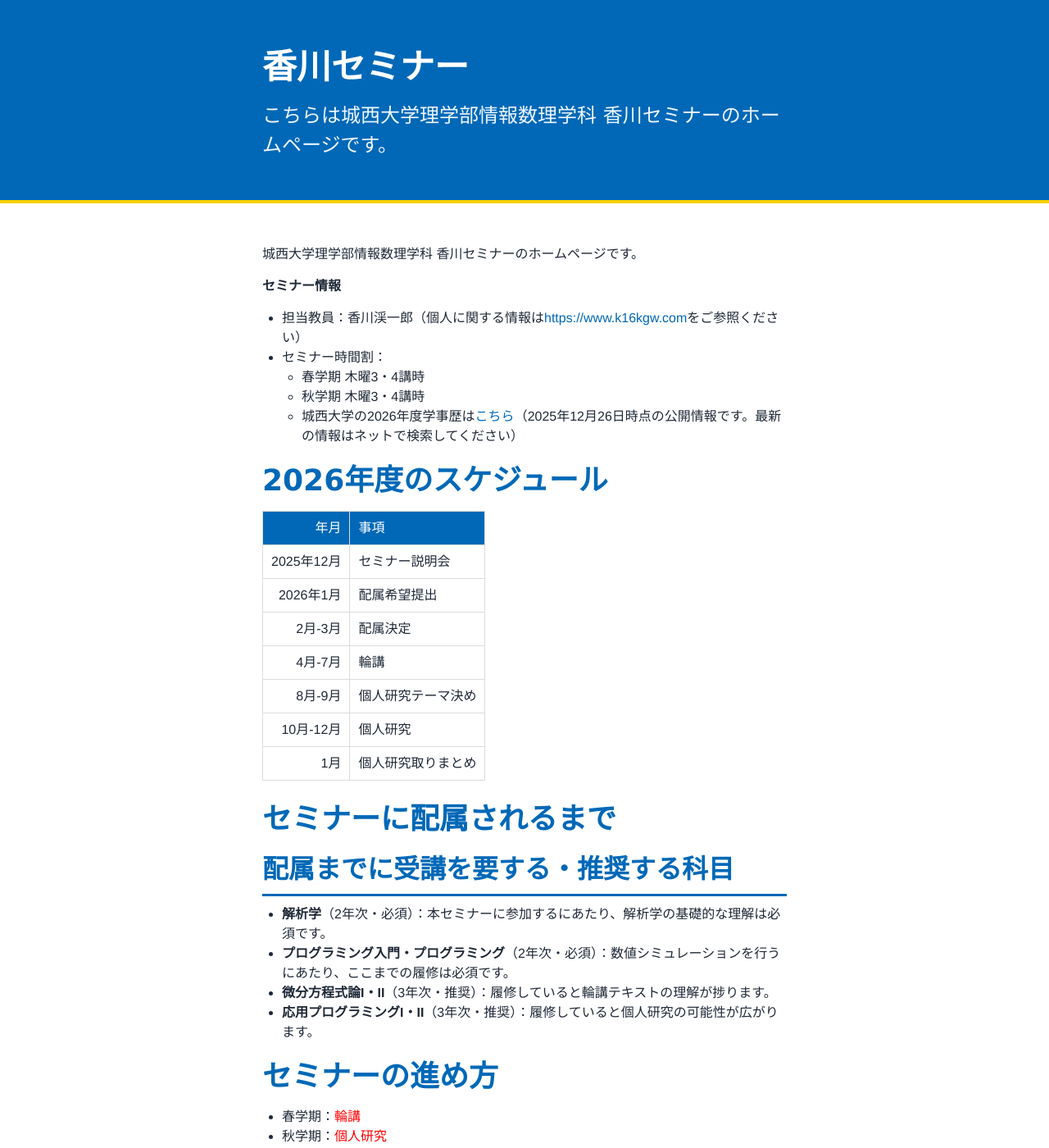
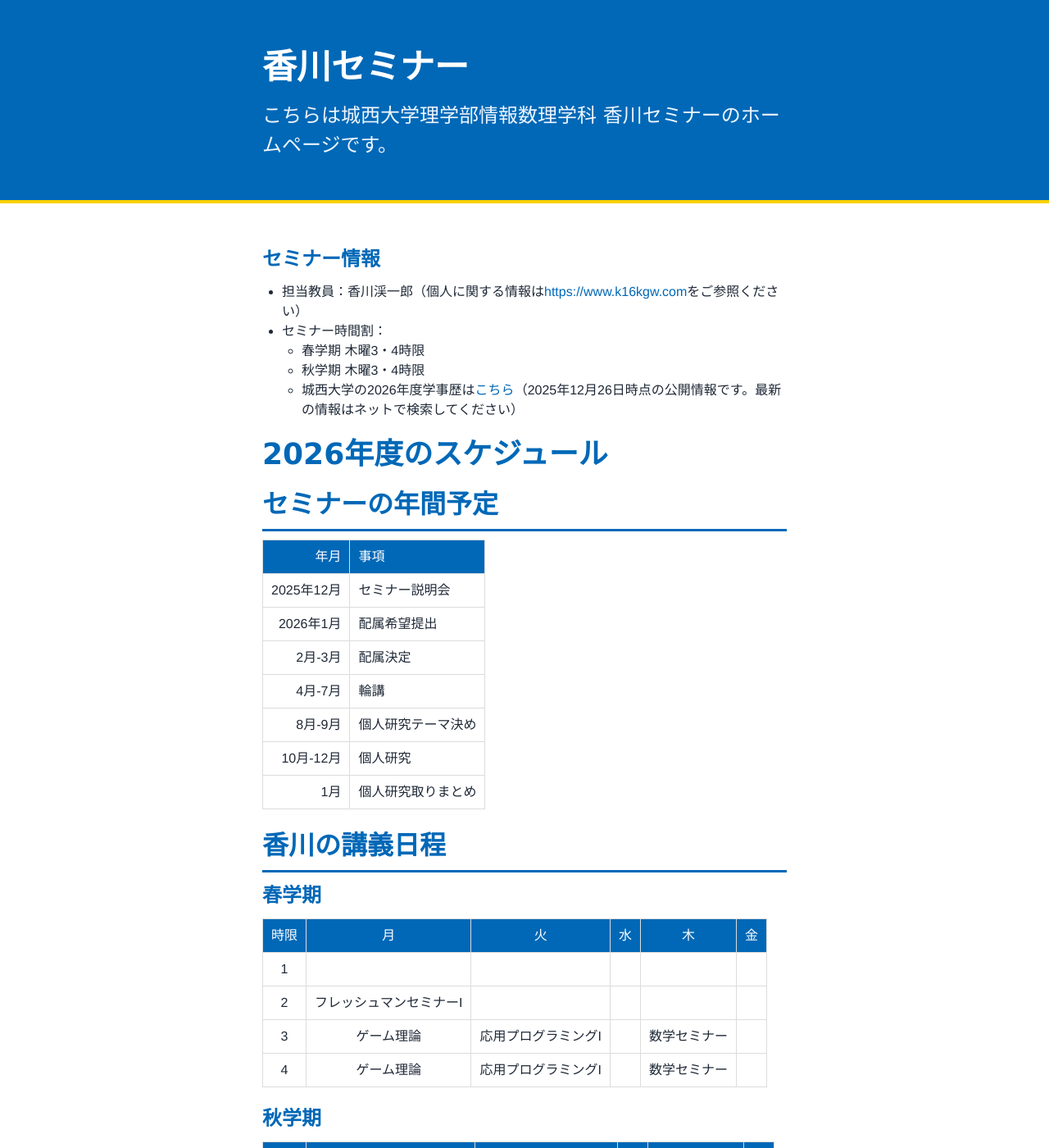
Before and after one commit to k16kgw/k16kgw.github.io, a Jekyll site: the page built from index.md, in a window 1280 px wide and 1400 px high. Shown: the whole window at 82% size. Built offline with Jekyll 4.4.1, drawn with Linux system fonts in a browser that asks for light colours; some of the changed text lies outside the part shown.

Commit message:
add schedule

```diff
--- a/index.md
+++ b/index.md
@@ -4,19 +4,21 @@
 
 ---
 
-城西大学理学部情報数理学科 香川セミナーのホームページです。
+<!-- 城西大学理学部情報数理学科 香川セミナーのホームページです。 -->
 
-**セミナー情報**
+### セミナー情報
 
 - 担当教員：香川渓一郎（個人に関する情報は[https://www.k16kgw.com](https://www.k16kgw.com)をご参照ください）
 - セミナー時間割：
-  - 春学期 木曜3・4講時
-  - 秋学期 木曜3・4講時
+  - 春学期 木曜3・4時限
+  - 秋学期 木曜3・4時限
   - 城西大学の2026年度学事歴は[こちら](./documents/academic_calendar2026_1208.pdf)（2025年12月26日時点の公開情報です。最新の情報はネットで検索してください）
 
 <!-- <span style="color: red; ">now</span> -->
 
 # 2026年度のスケジュール
+
+## セミナーの年間予定
 
 | 年月 | 事項 |
 | ---: | :--- |
@@ -27,6 +29,26 @@
 | 8月-9月 | 個人研究テーマ決め |
 | 10月-12月 | 個人研究 |
 | 1月 | 個人研究取りまとめ |
+
+## 香川の講義日程
+
+### 春学期
+
+| 時限 | 月 | 火 | 水 | 木 | 金 |
+| :-: | :-: | :-: | :-: | :-: | :-: |
+|  1  |     |     |     |     |     |
+|  2  | フレッシュマンセミナーI |     |     |     |     |
+|  3  | ゲーム理論 | 応用プログラミングI |     | 数学セミナー |     |
+|  4  | ゲーム理論 | 応用プログラミングI |     | 数学セミナー |     |
+
+### 秋学期
+
+| 時限 | 月 | 火 | 水 | 木 | 金 |
+| :-: | :-: | :-: | :-: | :-: | :-: |
+|  1  |     |     |     |     |     |
+|  2  | フレッシュマンセミナーII | 応用プログラミングII |     |     |     |
+|  3  |     | 応用プログラミングII |     | 数学セミナー |     |
+|  4  |     |     |     | 数学セミナー |     |
 
 # セミナーに配属されるまで
 
@@ -101,7 +123,7 @@
 解説記事
 - 香川渓一郎, "時間変動する境界条件の下での偏微分方程式の解析," システム／制御／情報, Vol.69, No.9 (2025) pp.338–343.
 
-**以下はこれまで取り組んでいた研究内容です。**
+**以下はこれまで取り組んでいた研究テーマです。**
 
 ### 皮膚の数理モデル
 
@@ -128,7 +150,7 @@
 - K. Kagawa, K. Kikuchi, N. Bekki, "A power-law of two kernels in reductive nonlinear Rayleigh equation for isotropic elastic materials", Journal of the Physical Society of Japan 90.11 (2021): 114006 (6 pages). https://doi.org/10.7566/JPSJ.90.114006
 - N. Bekki, K. Kagawa, and K. Kikuchi, Decay Instability for Nonlinear Rayleigh Surface Waves on Isotropic Materials, Journal of the Physical Society of Japan 88.12 (2019): 124001 (14 pages). https://doi.org/10.7566/JPSJ.88.124001
 
-**以下はこれから始めようとしている研究内容です。**
+**以下はこれから始めようとしている研究テーマです。**
 
 ### 腸内細菌の数理モデル
 
@@ -140,6 +162,8 @@
 
 <!-- # スキル -->
 
+---
+
 # 更新情報
 
 - 2025/12/26    ホームページを作成しました。
```
